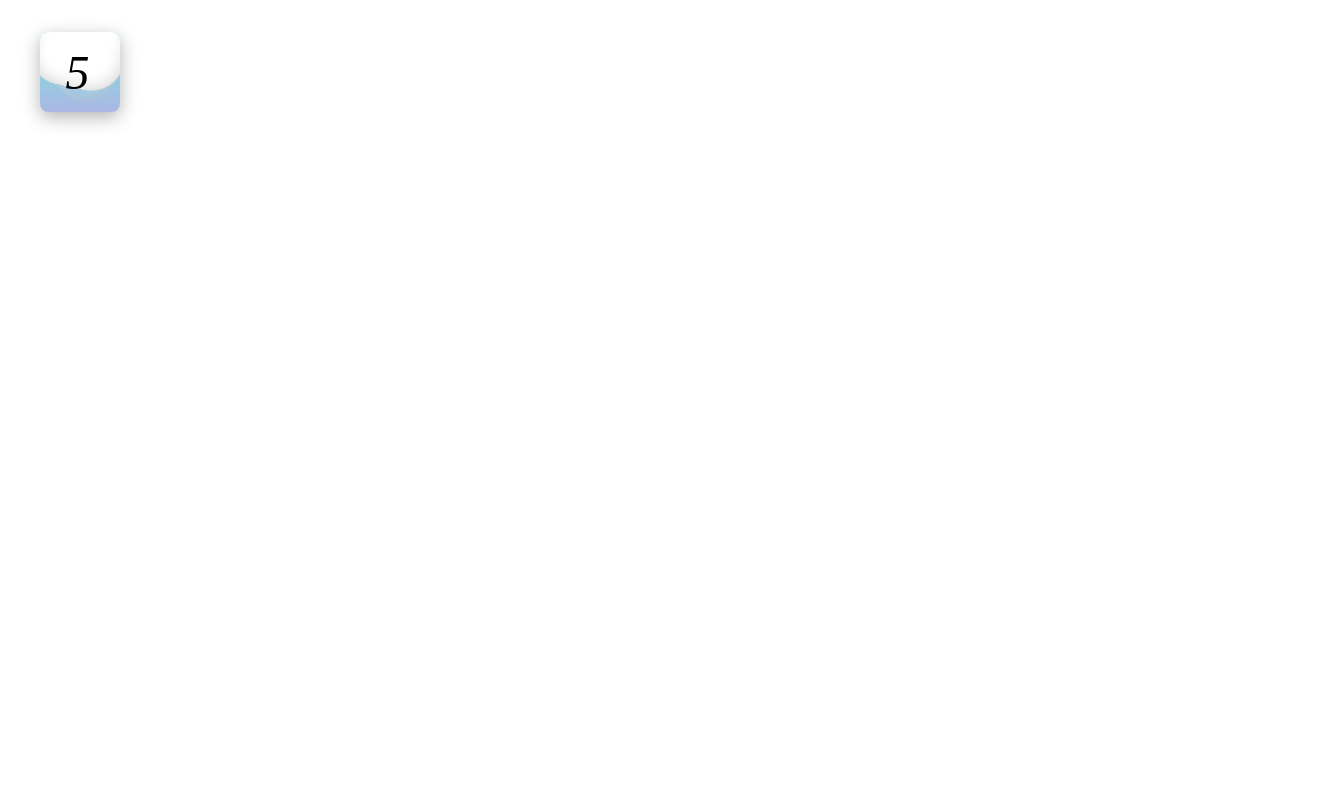
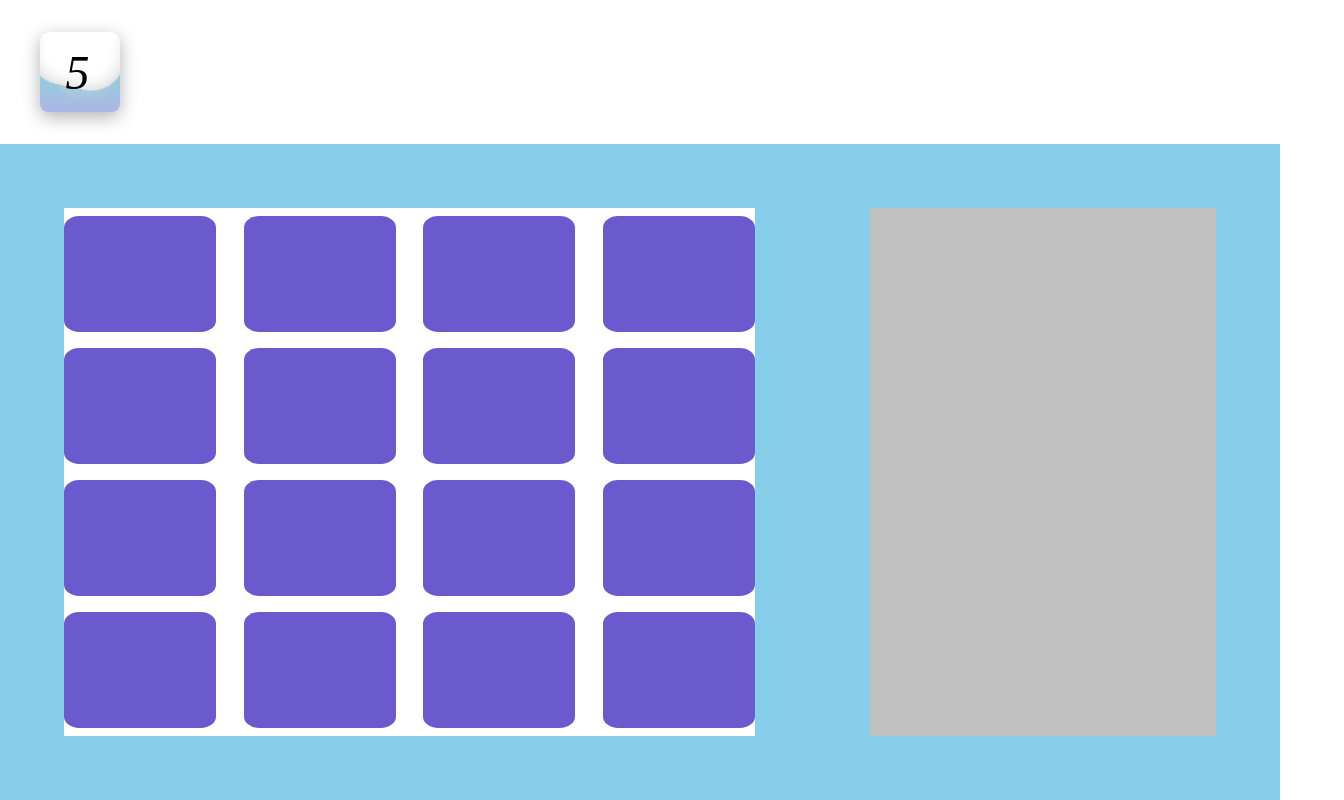
Before and after one commit to kimjouny/data-structure-practice-project9, a website: page views/main.html in a window 1280 px wide. Shown: the whole page, 1344 px wide, since content can reach past the window. Drawn offline with Linux system fonts and the light colour scheme; files that its build step writes are made by us from their sources; files whose address does not match are found by name; a web font is replaced by a local one.

Commit message:
추가 : 카드 flex 레이아웃 배치

```diff
--- a/public/css/main.css
+++ b/public/css/main.css
@@ -10,9 +10,11 @@ html,body{
     padding:0;
     width:100%;
     height:100%;
+    display: flex;
+    flex-direction: column;
 }
 .header-container{
-  width:100%;
+  max-width:100%;
   padding:2rem;
 }
 .loader {
@@ -108,3 +110,36 @@ html,body{
       transform: rotate(calc(20deg + 360deg));
     }
   }
+
+  .main-container{
+    flex:1;
+    display: flex;
+    max-width:100%;
+    background-color: skyblue;
+    padding:5%;
+    justify-content: space-between;
+  }
+
+  .card-container{
+    display: flex;
+    justify-content: space-between;
+    align-items: center;
+    flex-wrap: wrap;
+    padding:0;
+    width:60%;
+    max-height:100%;
+    background-color:white;
+  }
+  .card{
+    width:22%;
+    height:22%;
+    background-color: slateblue;
+    border-radius: 10%;
+  }
+
+  .stack-container{
+    width:30%;
+    max-height:100%;
+    padding:0;
+    background-color:silver;
+  }
--- a/public/javascripts/main.js
+++ b/public/javascripts/main.js
@@ -8,5 +8,7 @@ let tid;
 
 tid=setInterval(()=>{
     +timeDisplay.innerText--;
-    if(+timeDisplay.innerText<=0){clearInterval(tid);}
+    if(+timeDisplay.innerText<=0){
+        clearInterval(tid);
+    }
 },1000)
--- a/views/main.html
+++ b/views/main.html
@@ -11,8 +11,30 @@
                 <div class="wave wave--2 animate"></div>
                 <div class="wave-text">10</div>
             </div>
+        </section>
+        <section class="main-container">
+            <div class="card-container">
+                <div class="card "></div>
+                <div class="card"></div>
+                <div class="card"></div>
+                <div class="card"></div>
+                <div class="card"></div>
+                <div class="card"></div>
+                <div class="card"></div>
+                <div class="card"></div>
+                <div class="card"></div>
+                <div class="card"></div>
+                <div class="card"></div>
+                <div class="card"></div>
+                <div class="card"></div>
+                <div class="card"></div>
+                <div class="card"></div>
+                <div class="card"></div>
 
+
+            </div>
+            <div class="stack-container">
+            </div>
         </section>
-
     </body>
 </html>
```
Lines whose indentation alone changed are shown as unchanged.
